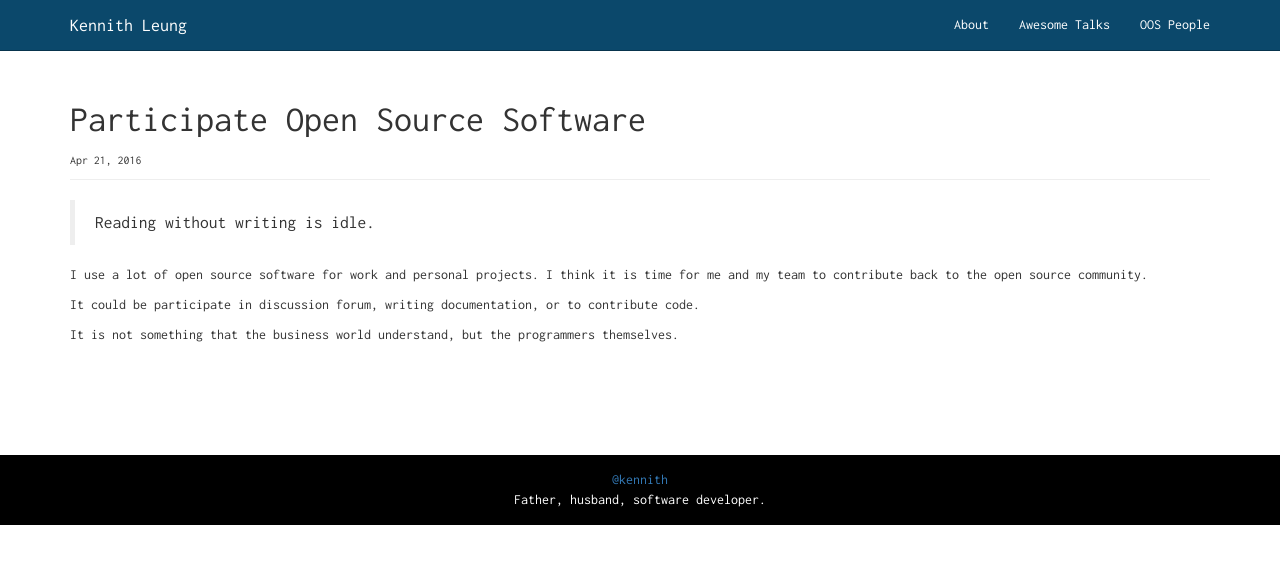
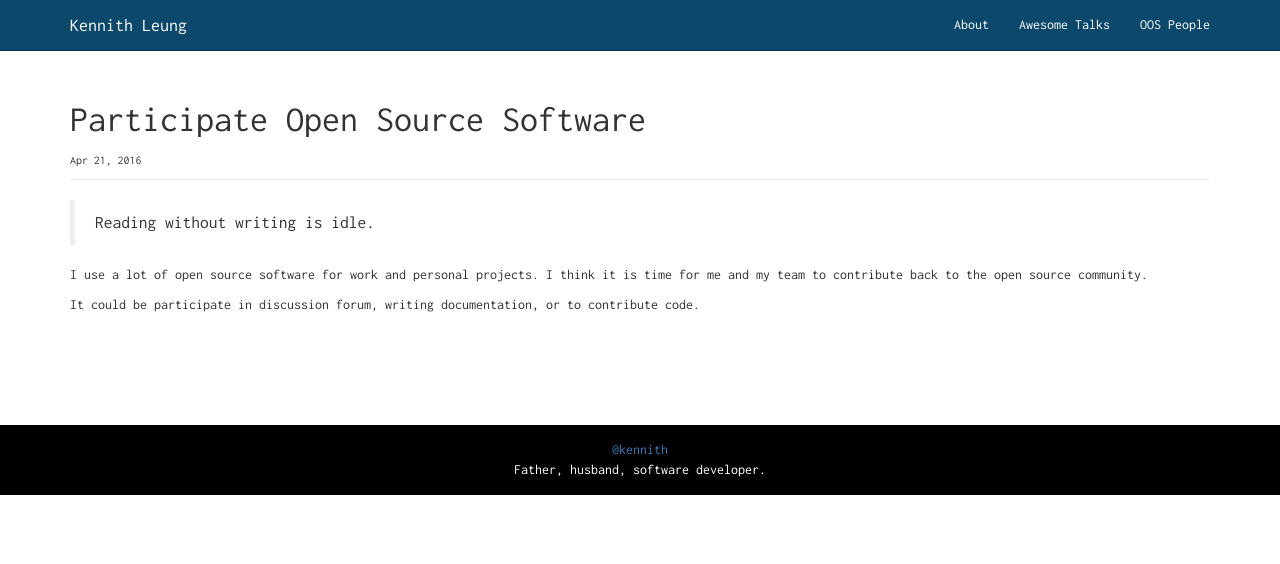
Before and after one commit to kennith/kennith.github.io, a Jekyll site: the page built from _posts/2016-04-21-participate-oss.md, in a window 1280 px wide. Shown: the top 564 px of the page. Built offline with Jekyll 4.4.1, drawn with Linux system fonts in a browser that asks for light colours.

Commit message:
Update wording

```diff
--- a/_posts/2016-04-21-participate-oss.md
+++ b/_posts/2016-04-21-participate-oss.md
@@ -8,5 +8,3 @@ title: Participate Open Source Software
 I use a lot of open source software for work and personal projects. I think it is time for me and my team to contribute back to the open source community.
 
 It could be participate in discussion forum, writing documentation, or to contribute code.
-
-It is not something that the business world understand, but the programmers themselves.
```
